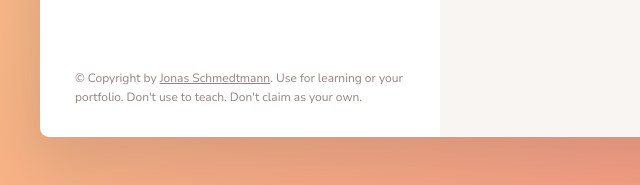
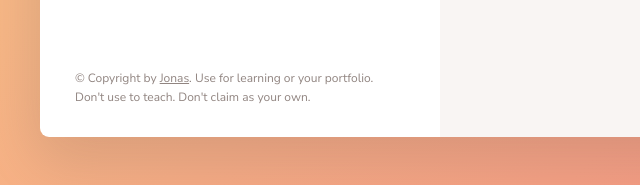
Before and after one commit to asarejonas/Forkify, a website built with Parcel: page index.html in a window 1280 px wide. Shown: the part 1084-1269 px from the top of the page, 0-640 px from the left. Built offline with nearby package versions, Linux system fonts and the light colour scheme.

Commit message:
Html file

```diff
--- a/index.html
+++ b/index.html
@@ -127,7 +127,7 @@
             class="twitter-link"
             target="_blank"
             href="https://twitter.com/jonasschmedtman"
-            >Jonas Schmedtmann</a
+            >Jonas</a
           >. Use for learning or your portfolio. Don't use to teach. Don't claim
           as your own.
         </p>
```
